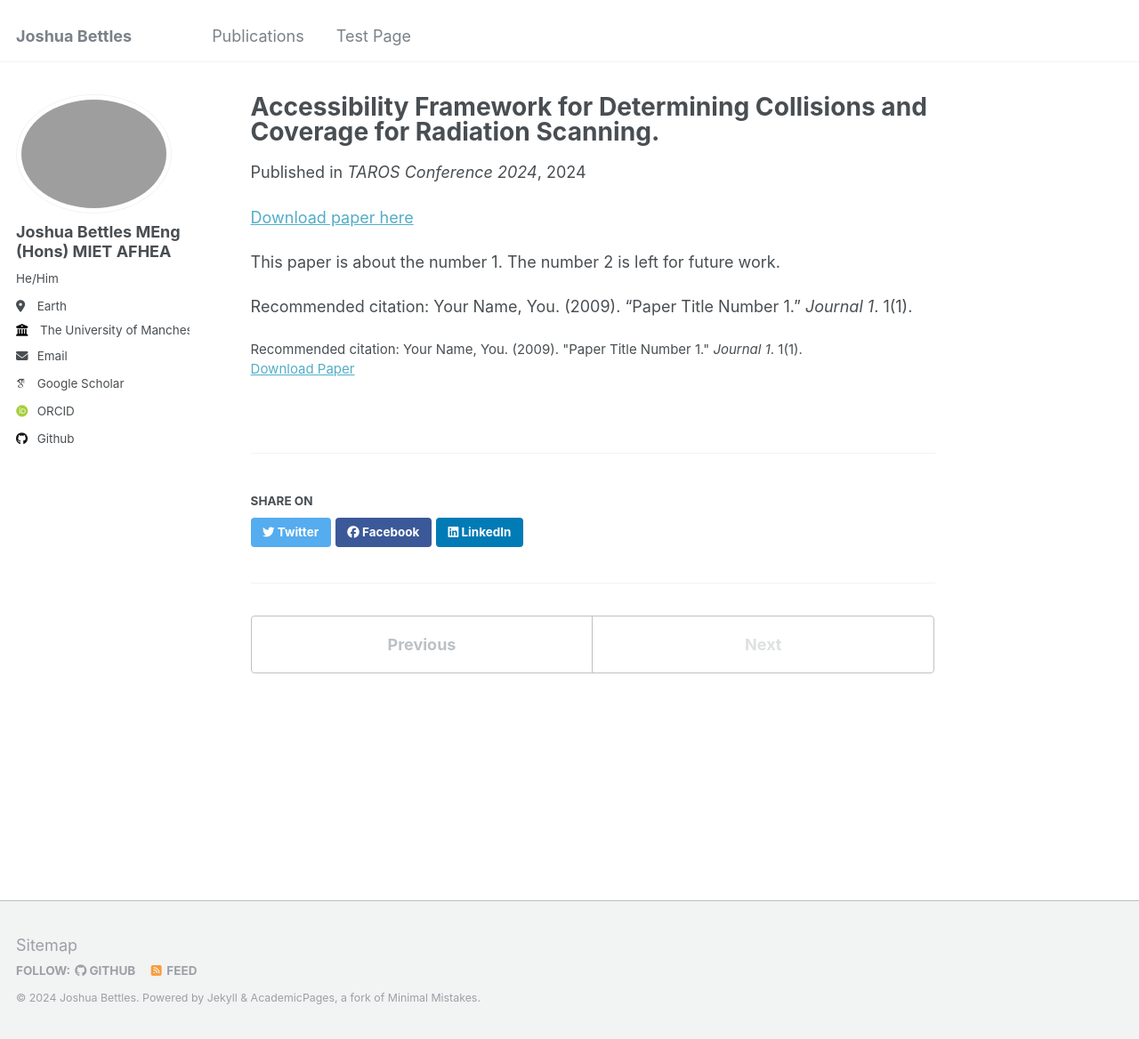
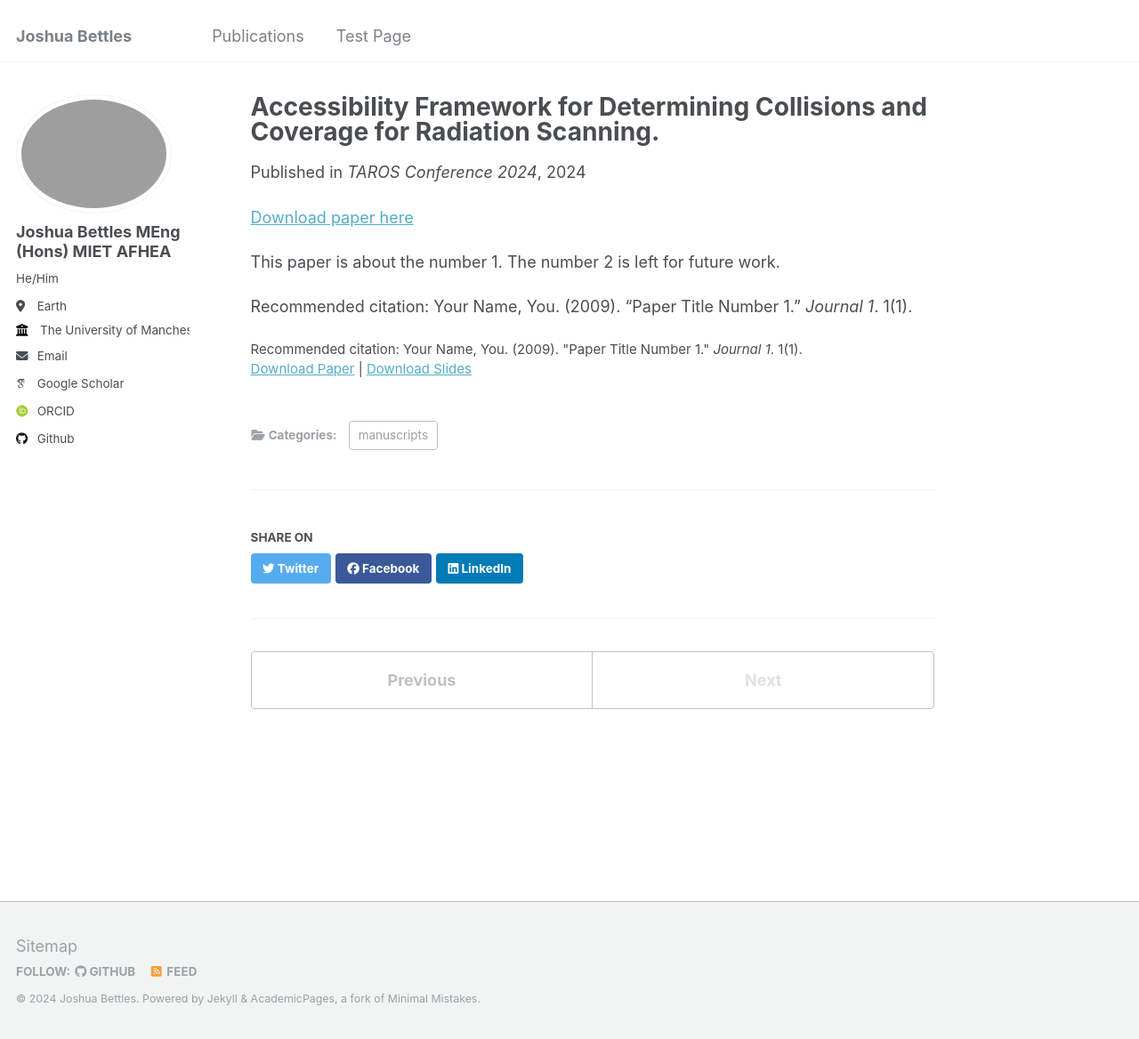
Before and after one commit to Joshua-Bettles/joshua-bettles.github.io, a Jekyll site: the page built from _publications/2024-08-24-Accessibility-TAROS-2024.md, in a window 1280 px wide and 1168 px high. Shown: the whole window at 89% size. Built offline with Jekyll 4.4.1, drawn with Linux system fonts in a browser that asks for light colours; some web fonts are replaced.

Commit message:
Publication and test page

```diff
--- a/_publications/2024-08-24-Accessibility-TAROS-2024.md
+++ b/_publications/2024-08-24-Accessibility-TAROS-2024.md
@@ -1,10 +1,12 @@
 ---
 title: "Accessibility Framework for Determining Collisions and Coverage for Radiation Scanning."
 collection: publications
+category: manuscripts
 permalink: /publication/2024-08-24-Accessibility-TAROS-2024
 excerpt: 'This paper is about the number 1. The number 2 is left for future work.'
 date: 2024-08-24
 venue: 'TAROS Conference 2024'
+slidesurl: 'http://joshua-bettles.github.io/files/TAROS_Presentation_2024.pdf'
 paperurl: 'http://joshua-bettles.github.io/files/paper1.pdf'
 citation: 'Your Name, You. (2009). &quot;Paper Title Number 1.&quot; <i>Journal 1</i>. 1(1).'
 ---
```
